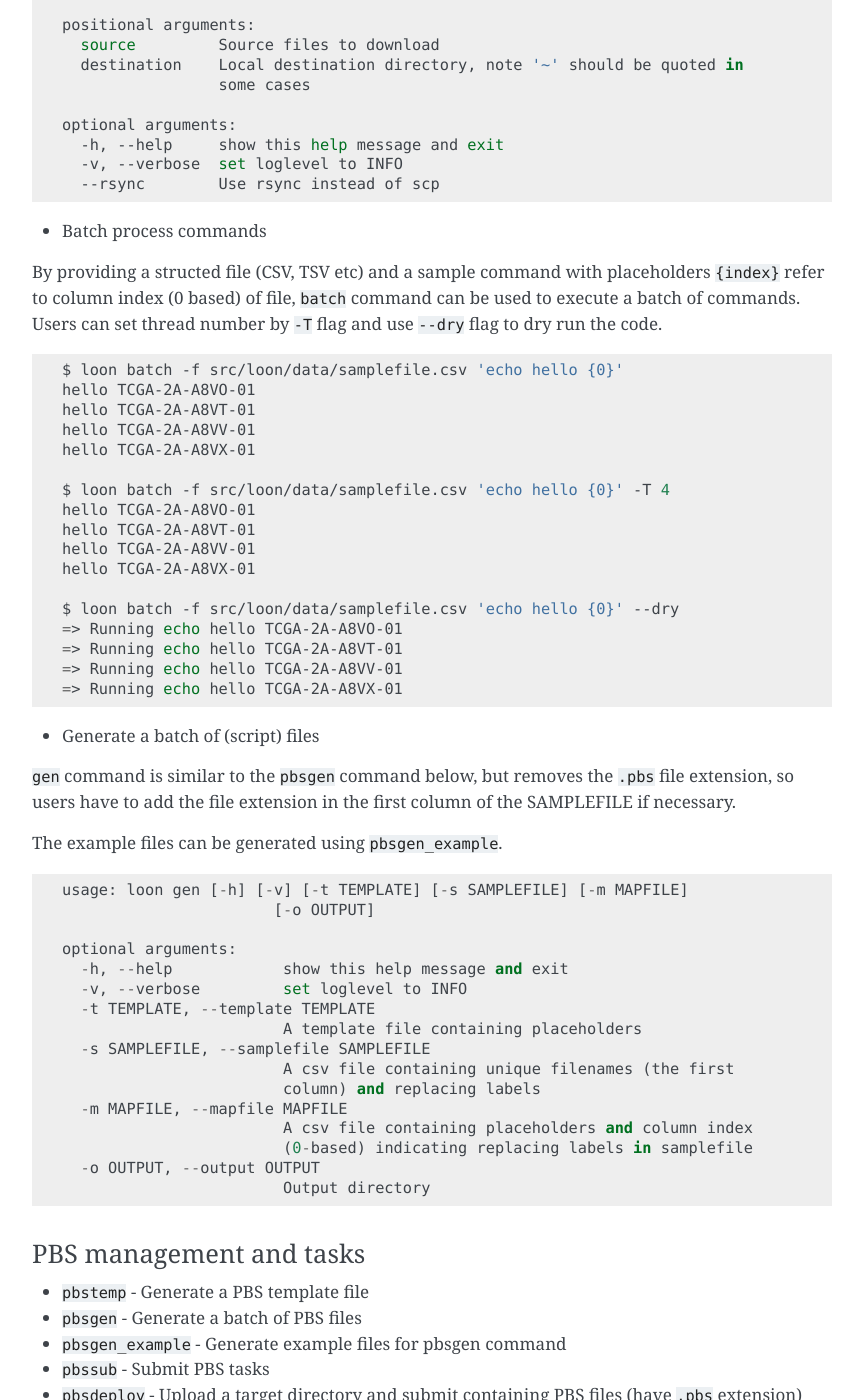
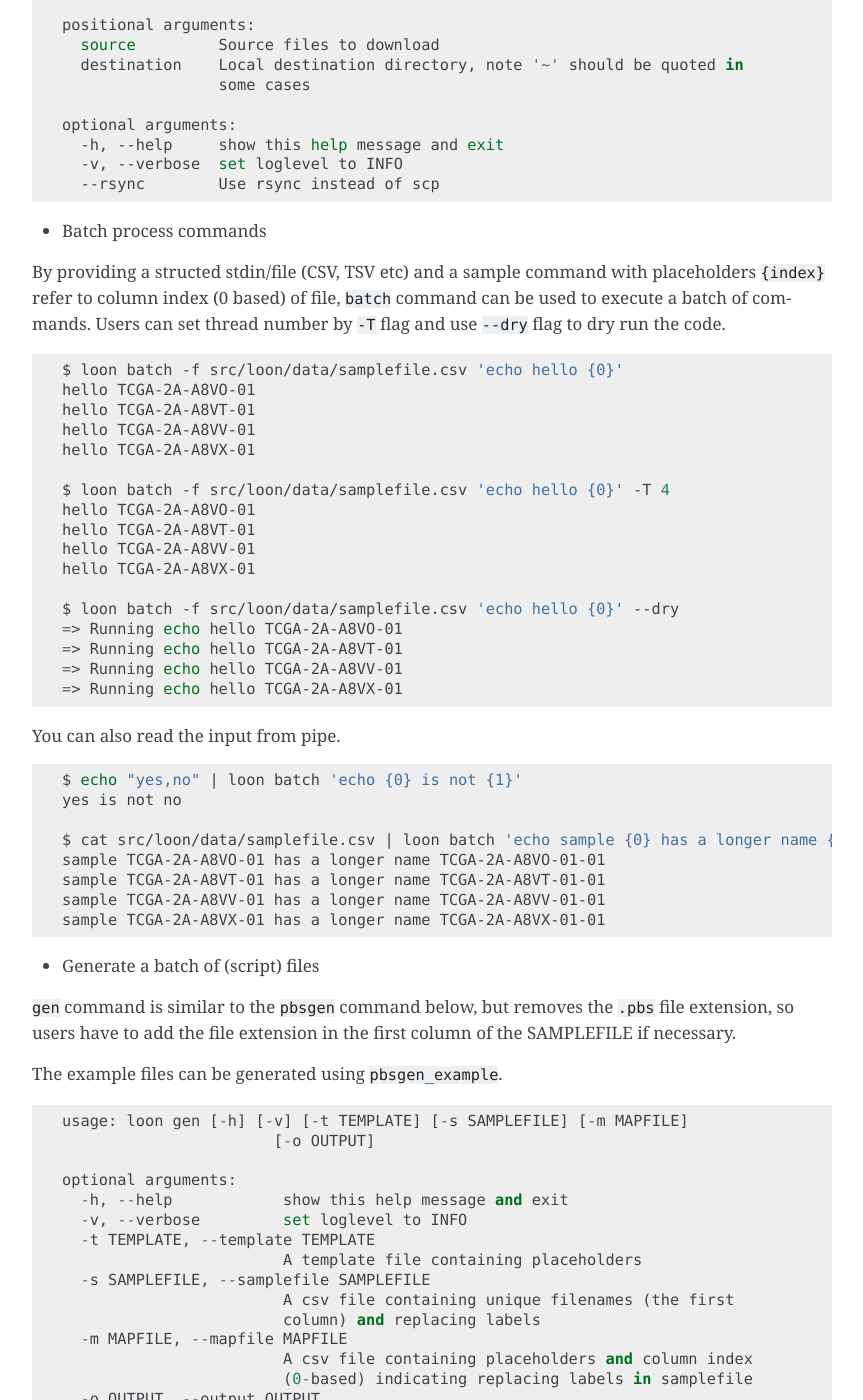
Before and after one commit to ShixiangWang/loon, a Sphinx documentation site: the page built from docs/README.md, in a window 1280 px wide and 1400 px high, scrolled down 3903 px. Shown: the whole window, without its empty margins (338-1201 px from the left). Built offline with Sphinx 7.4.7, drawn with Linux system fonts in a browser that asks for light colours.

````diff
--- a/CHANGELOG.rst
+++ b/CHANGELOG.rst
@@ -1,6 +1,11 @@
 =========
 Changelog
 =========
+
+Version 0.3.2
+=============
+
+- Support pipe as input to `batch` command
 
 Version 0.3.0-0.3.1
 =============
--- a/docs/README.md
+++ b/docs/README.md
@@ -205,7 +205,7 @@ optional arguments:
 
 - Batch process commands
 
-By providing a structed file (CSV, TSV etc) and a sample command with placeholders `{index}` refer to column index (0 based) of file, `batch` command can be used to execute a batch of commands. Users can set thread number by `-T` flag and use `--dry` flag to dry run the code.
+By providing a structed stdin/file (CSV, TSV etc) and a sample command with placeholders `{index}` refer to column index (0 based) of file, `batch` command can be used to execute a batch of commands. Users can set thread number by `-T` flag and use `--dry` flag to dry run the code.
 
 ```shell
 $ loon batch -f src/loon/data/samplefile.csv 'echo hello {0}'
@@ -225,6 +225,19 @@ $ loon batch -f src/loon/data/samplefile.csv 'echo hello {0}' --dry
 => Running echo hello TCGA-2A-A8VT-01
 => Running echo hello TCGA-2A-A8VV-01
 => Running echo hello TCGA-2A-A8VX-01
+```
+
+You can also read the input from pipe.
+
+```shell
+$ echo "yes,no" | loon batch 'echo {0} is not {1}'
+yes is not no
+
+$ cat src/loon/data/samplefile.csv | loon batch 'echo sample {0} has a longer name {1}'
+sample TCGA-2A-A8VO-01 has a longer name TCGA-2A-A8VO-01-01
+sample TCGA-2A-A8VT-01 has a longer name TCGA-2A-A8VT-01-01
+sample TCGA-2A-A8VV-01 has a longer name TCGA-2A-A8VV-01-01
+sample TCGA-2A-A8VX-01 has a longer name TCGA-2A-A8VX-01-01
 ```
 
 - Generate a batch of (script) files
--- a/src/loon/__init__.py
+++ b/src/loon/__init__.py
@@ -1,7 +1,7 @@
 # -*- coding: utf-8 -*-
 import os
 
-__version__ = "0.3.1"
+__version__ = "0.3.2"
 __author__ = "ShixiangWang"
 __copyright__ = "ShixiangWang"
 __license__ = "mit"
````
Also changed, not shown: other parts of docs/README.md (+1 -1 lines), README.md (+14 -1 lines), 2 other files.
